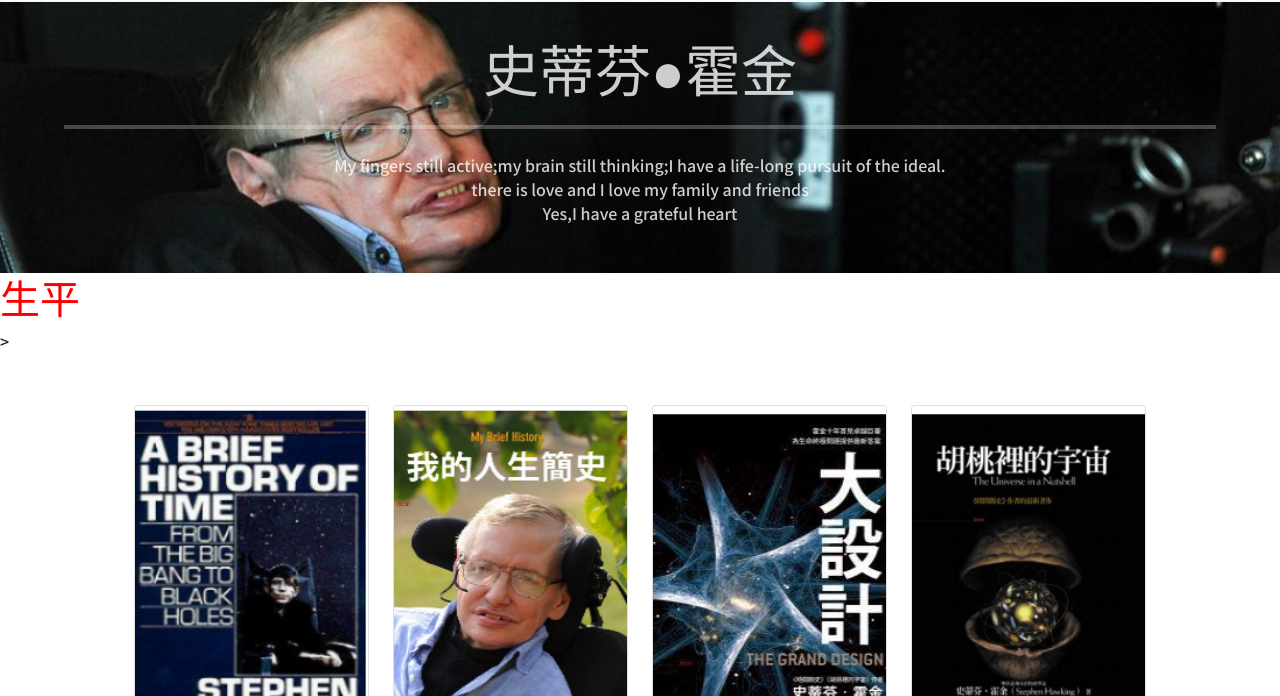
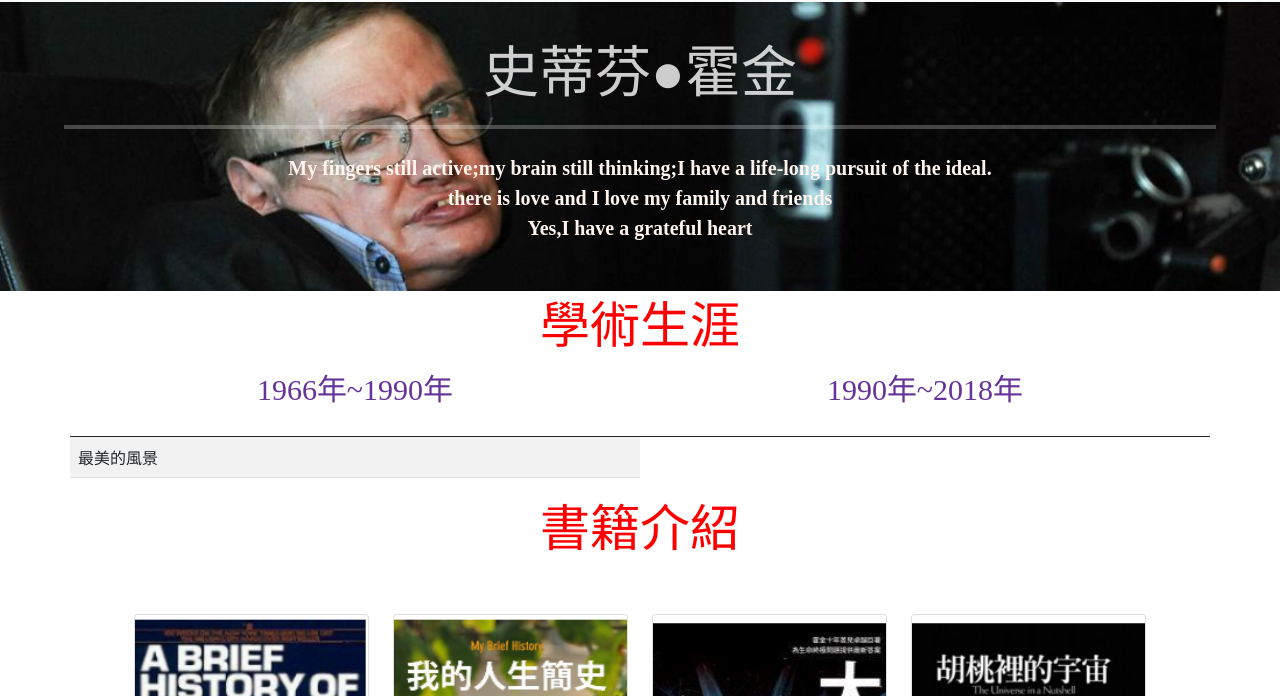
Before and after one commit to B10956017/B10956017, a plain HTML site: page index.html in a window 1280 px wide. Shown: the part 104-800 px from the top of the page. Drawn offline with nearby package versions, Linux system fonts and the light colour scheme.

Commit message:
剩表格

```diff
--- a/index.html
+++ b/index.html
@@ -60,7 +60,22 @@
 
         .life {
             color: red;
-            font-weight: 100;
+            font-weight: 300;
+            font-size: 50px;
+        }
+
+        .jum {
+            font-family: 'Baloo Tammudu 2';
+            color: seashell;
+            font-size: 20px;
+            font-weight: 600;
+        }
+
+        .year {
+            font-family: 'Mate SC';
+            color: rebeccapurple;
+            font-size: 30px;
+            font-weight: 500;
         }
     </style>
 </head>
@@ -108,11 +123,41 @@
     <div class="jumbotron">
         <h1 class="display-4">史蒂芬●霍金</h1>
         <hr class="my-4">
-        <p>My fingers still active;my brain still thinking;I have a life-long pursuit of the ideal.</br>there is love and I love my family and friends</br>Yes,I have a grateful heart</p>
+        <p class="jum">My fingers still active;my brain still thinking;I have a life-long pursuit of the ideal.</br>there is love and I love my family and friends</br>Yes,I have a grateful heart</p>
     </div>
-    <h1 class="life">生平</h1>>
+    <div class="row">
+        <div class="text-center col-md-12 col-xs-6">
+            <h1 class="life">學術生涯</h1>
+        </div>
+    </div>
+    <table class="container table table-striped">
+        <thead>
+            <tr>
+                <th>
+                    <div class="th active text-center">
+                        <p class="year">1966年~1990年</p>
+                    </div>
+                </th>
+                <th>
+                    <div class="th active text-center">
+                        <p class="year">1990年~2018年</p>
+                    </div>
+                </th>
+            </tr>
+        </thead>
+        <tbody>
+            <tr>
+                <td>最美的風景</td>
+            </tr>
+        </tbody>
+    </table>
 
     <!-- Card區塊 --->
+    <div class="row">
+        <div class="text-center col-md-12 col-xs-6">
+            <h1 class="life">書籍介紹</h1>
+        </div>
+    </div>
     <div class="teacher container">
         <div class="row">
             <div class="col-12 col-sm-6 col-md-3">
```
